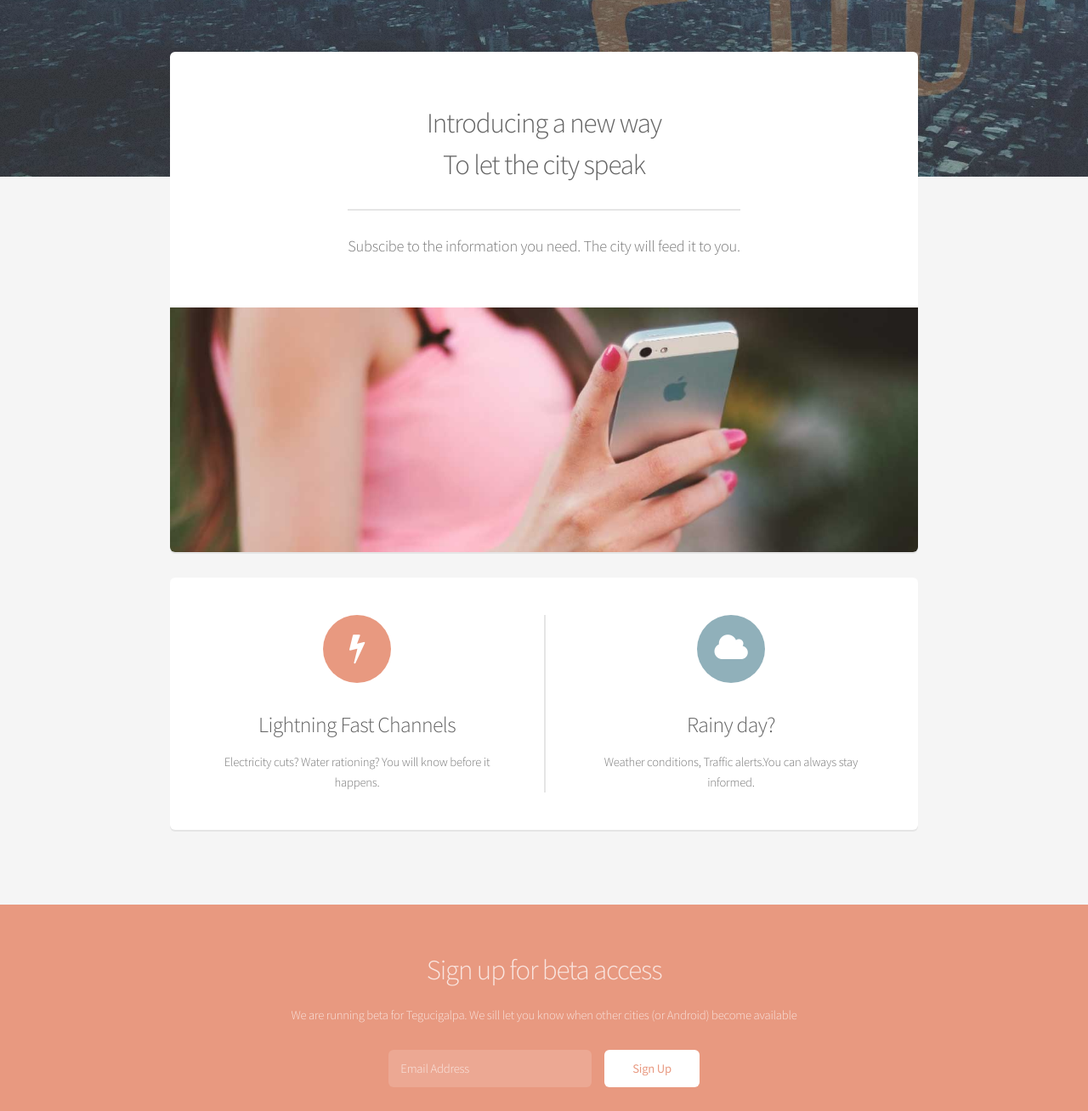
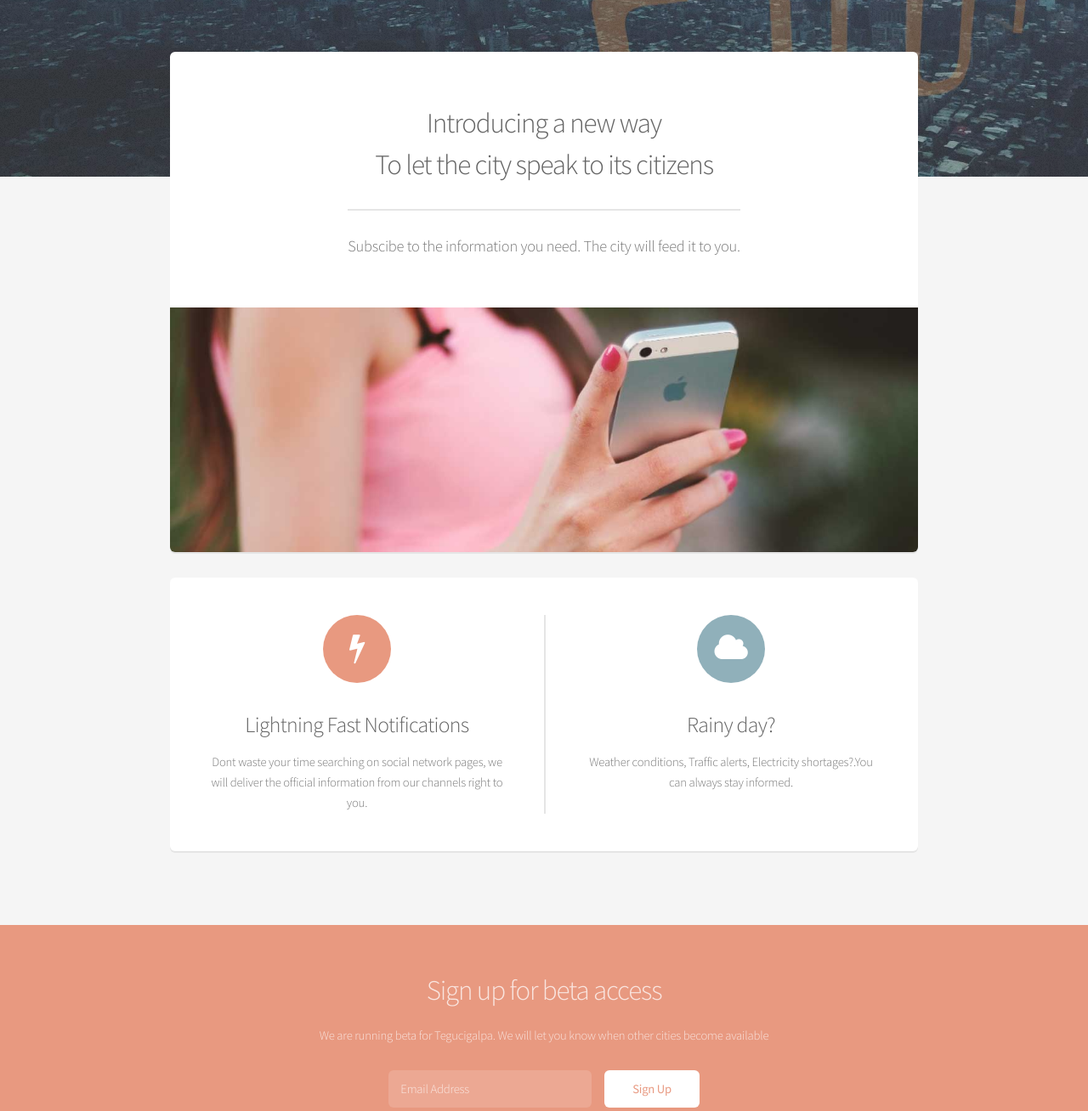
Before and after one commit to isaacmtz90/urbanfeed, a plain HTML site: page urbanfeed-web/static_site/index.html in a window 1280 px wide. Shown: the part 380-1688 px from the top of the page at 85% size. Drawn offline with Linux system fonts and the light colour scheme.

Commit message:
small fixes on the homepage

```diff
--- a/urbanfeed-web/static_site/index.html
+++ b/urbanfeed-web/static_site/index.html
@@ -55,7 +55,7 @@
 					<header class="major">
 						<h2>Introducing a new way
 						<br />
-						To let the city speak</h2>
+						To let the city speak to its citizens</h2>
 						<p>Subscibe to the information you need. The city will feed it to you.</p>
 					</header>
 					<span class="image featured"><img src="images/pic01.jpg" alt="" /></span>
@@ -65,13 +65,13 @@
 					<div class="features-row">
 						<section>
 							<span class="icon major fa-bolt accent2"></span>
-							<h3>Lightning Fast Channels</h3>
-							<p>Electricity cuts? Water rationing? You will know before it happens.</p>
+							<h3>Lightning Fast Notifications</h3>
+							<p>Dont waste your time searching on social network pages, we will deliver the official information from our channels right to you.</p>
 						</section>
 						<section>
 							<span class="icon major fa-cloud accent4"></span>
 							<h3>Rainy day?</h3>
-							<p>Weather conditions, Traffic alerts.You can always stay informed.</p>
+							<p>Weather conditions, Traffic alerts, Electricity shortages?.You can always stay informed.</p>
 						</section>
 					</div>
 
@@ -85,7 +85,7 @@
 			<section id="cta">
 
 				<h2>Sign up for beta access</h2>
-				<p>We are running beta for Tegucigalpa. We sill let you know when other cities  (or Android) become available</p>
+				<p>We are running beta for Tegucigalpa. We will let you know when other cities become available</p>
 
 				<form>
 					<div class="row uniform 50%">
```
Also changed, not shown: 1 other file.
